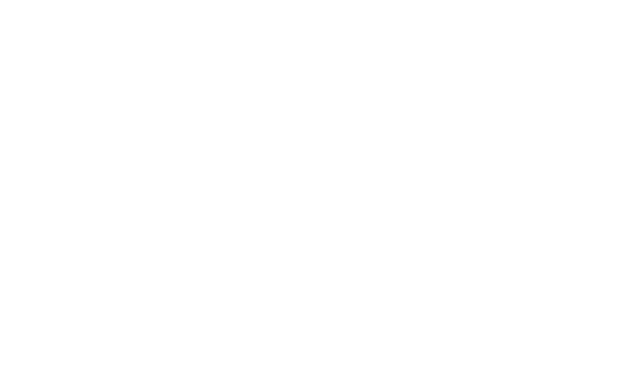
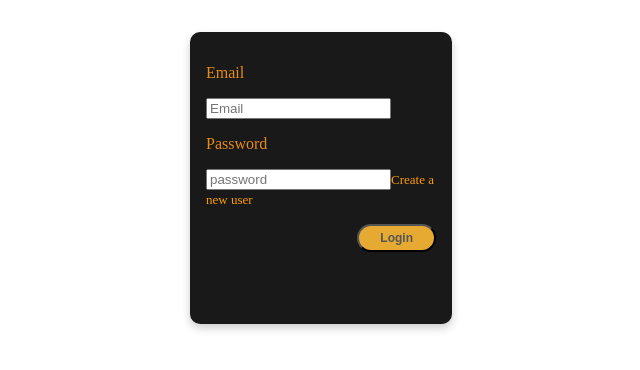
Before and after one commit to axel-bjornfot/inlogg, a React (Create React App) app: page / in a window 1280 px wide. Shown: the top 370 px of the page, without its empty margins (319-959 px from the left). Built offline with nearby package versions, Linux system fonts and the light colour scheme.

Commit message:
css for homePage

```diff
--- a/src/App.js
+++ b/src/App.js
@@ -1,5 +1,19 @@
+import { BrowserRouter, Route } from "react-router-dom";
+import UserContext from "./context/UserProvider";
+import Home from "./pages/Home";
+import List from "./pages/List";
+
 function App() {
-  return <div className='App'></div>;
+  return (
+    <div className='App'>
+      <UserContext>
+        <BrowserRouter>
+          <Route exact path='/' component={Home} />
+          <Route exact path='/list' component={List} />
+        </BrowserRouter>
+      </UserContext>
+    </div>
+  );
 }
 
 export default App;
--- a/src/pages/Home.jsx
+++ b/src/pages/Home.jsx
@@ -1,11 +1,66 @@
-import { useContext, useEffect } from "react";
+import { useContext, useEffect, useState } from "react";
 import { useHistory } from "react-router-dom";
 import { UserContext } from "../context/UserProvider";
 
 import styles from "./css/Home.module.css";
 
 const Home = () => {
-  return <div className='Home'></div>;
+  const history = useHistory();
+  const { login } = useContext(UserContext);
+  const [email, setEmail] = useState("");
+  const [password, setPassword] = useState("");
+
+  const handleEmailChange = (e) => {
+    setEmail(e.target.value);
+  };
+  const handlePasswordChange = (e) => {
+    setPassword(e.target.value);
+  };
+  const handleClick = () => {
+    history.push("/register");
+  };
+  const handleSubmit = async (e) => {
+    e.preventDefault();
+    let user = {
+      email,
+      password,
+    };
+    let result = await login(user);
+    console.log(result);
+
+    if (result.success) {
+      history.push("/home");
+    }
+  };
+  return (
+    <div className={styles.card}>
+      <form className={styles.form} onSubmit={handleSubmit}>
+        <p>Email</p>
+        <input
+          className={styles.inputField}
+          type='text'
+          placeholder='Email'
+          value={email}
+          onChange={handleEmailChange}
+        />
+        <p>Password</p>
+        <input
+          className={styles.inputField}
+          type='password'
+          placeholder='password'
+          value={password}
+          onChange={handlePasswordChange}
+        />
+        <span className={styles.link} onClick={handleClick}>
+          Create a new user
+        </span>
+        <br />
+        <button type='submit' className={styles.btn}>
+          Login
+        </button>
+      </form>
+    </div>
+  );
 };
 
 export default Home;
--- /dev/null
+++ b/src/pages/List.jsx
@@ -0,0 +1,10 @@
+import { useContext, useEffect } from "react";
+import { UserContext } from "../context/UserProvider";
+
+import styles from "./css/List.module.css";
+
+const List = () => {
+  return <div className={styles.list}></div>;
+};
+
+export default List;
--- a/src/pages/css/Home.module.css
+++ b/src/pages/css/Home.module.css
@@ -0,0 +1,36 @@
+.card {
+  background: rgb(0, 0, 0, 0.9);
+  border-radius: 10px;
+  box-shadow: 0 4px 8px 0 rgba(0, 0, 0, 0.2);
+  color: rgb(231, 139, 19);
+  margin: 2rem auto;
+  height: 260px;
+  padding: 1rem;
+  transition: 0.3s;
+  width: 230px;
+}
+
+.link {
+  cursor: pointer;
+  color: rgb(255, 157, 0);
+  text-decoration: none;
+  font-size: small;
+}
+.link:hover {
+  color: coral;
+}
+.btn {
+  margin-top: 1rem;
+  background-color: #e6aa33;
+  border-radius: 28px;
+  cursor: pointer;
+  color: #555;
+  font-size: 12px;
+  font-weight: bolder;
+  padding: 5px 21px;
+  text-decoration: none;
+  float: right;
+}
+.btn:hover {
+  background-color: coral;
+}
```
Also changed, not shown: src/pages/css/List.module.css (added).
